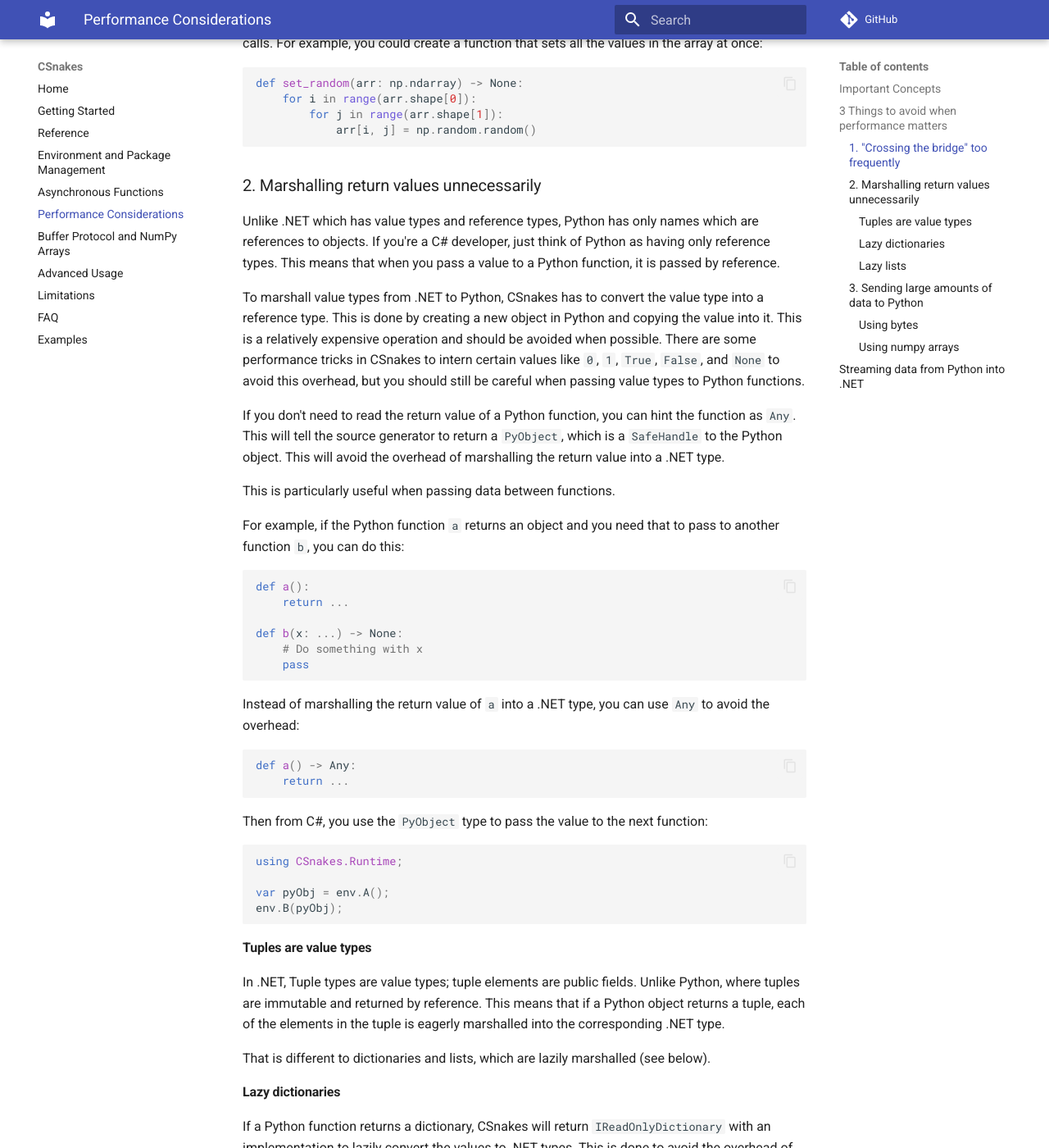
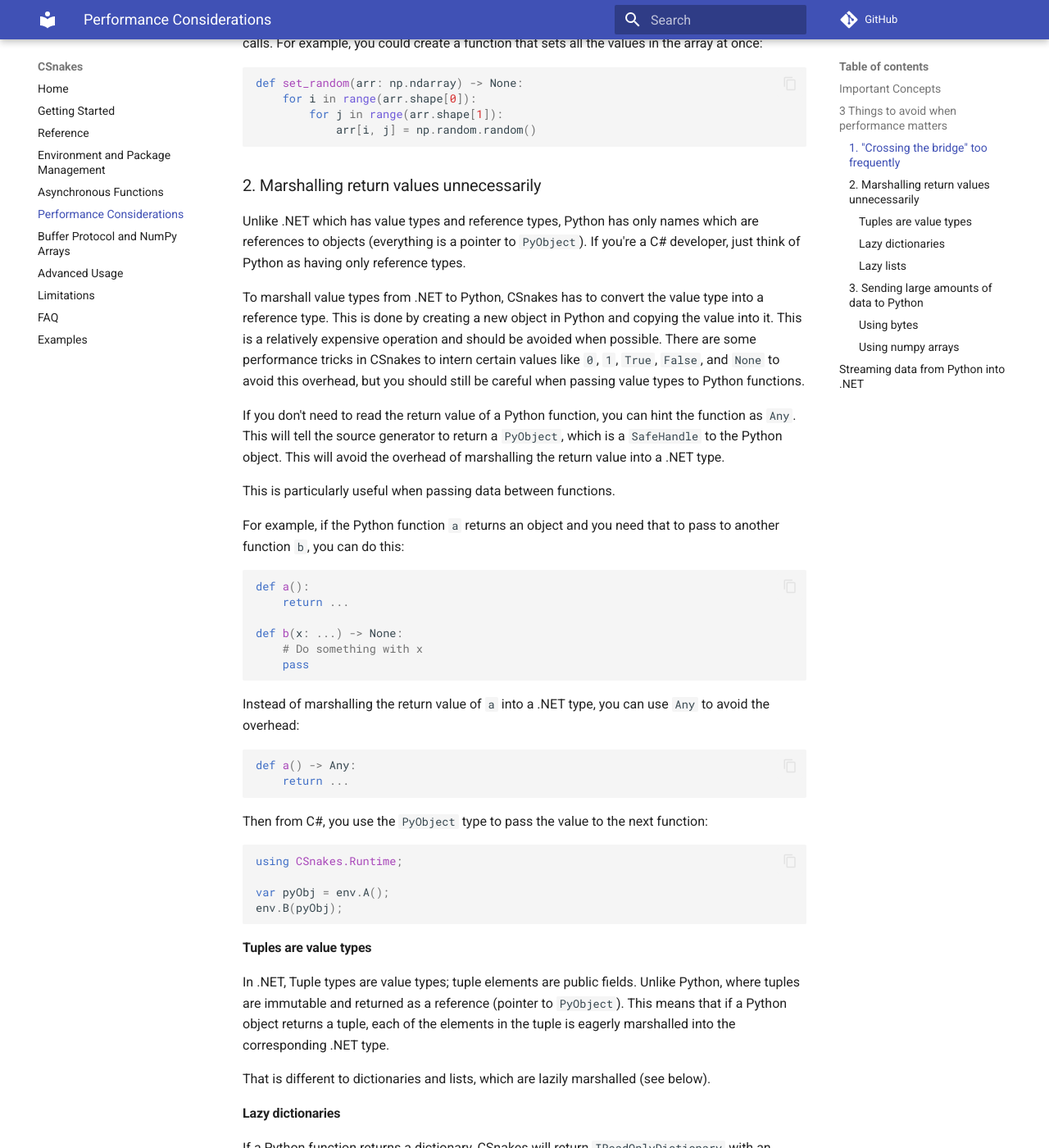
Before and after one commit to tonybaloney/CSnakes, an MkDocs documentation site: the page built from docs/performance.md, in a window 1280 px wide and 1400 px high, scrolled down 1405 px. Shown: the whole window at 82% size. Built offline with MkDocs 1.6.1 and Material for MkDocs 9.7.7, drawn with Linux system fonts in a browser that asks for light colours; comment, search, counter and statistics services are not loaded; some of the changed text lies outside the part shown.

Commit message:
Update with comments from review

````diff
--- a/docs/performance.md
+++ b/docs/performance.md
@@ -76,9 +76,8 @@ def set_random(arr: np.ndarray) -> None:
 ### 2. Marshalling return values unnecessarily
 
 Unlike .NET which has value types and reference types, Python has only names
-which are references to objects. If you're a C# developer, just think of Python
-as having only reference types. This means that when you pass a value to a
-Python function, it is passed by reference.
+which are references to objects (everything is a pointer to `PyObject`). If you're a C# developer, just think of Python
+as having only reference types.
 
 To marshall value types from .NET to Python, CSnakes has to convert the value
 type into a reference type. This is done by creating a new object in Python and
@@ -128,7 +127,7 @@ env.B(pyObj);
 #### Tuples are value types
 
 In .NET, Tuple types are value types; tuple elements are public fields. Unlike
-Python, where tuples are immutable and returned by reference. This means that if
+Python, where tuples are immutable and returned as a reference (pointer to `PyObject`). This means that if
 a Python object returns a tuple, each of the elements in the tuple is eagerly
 marshalled into the corresponding .NET type.
 
@@ -139,7 +138,7 @@ below).
 
 If a Python function returns a dictionary, CSnakes will return
 `IReadOnlyDictionary` with an implementation to lazily convert the values to
-.NET types. This is done to avoid the overhead of converting all the values in
+.NET types. The conversion is completed the first time the key value is accessed. Lazy Conversion is done to avoid the overhead of converting all the values in
 the dictionary to .NET types when the dictionary is created.
 
 ```csharp
@@ -232,7 +231,7 @@ for (int i = 0; i < data.Length; i++)  // Fill the byte array with data (example
 env.ExampleFunction(data);
 ```
 
-Bytes are only marshalled once. From Python, you can use the [array][array-mod]
+CSnakes only creates 1 Python object and copies the byte array into the bytes object. This is more efficient than creating an array or tuple of values, because each of the elements in the array needs to be created as a Python object and allocated. You can use the [array][array-mod]
 module to convert the bytes into a list of an underlying C type.
 
 #### Using numpy arrays
````
